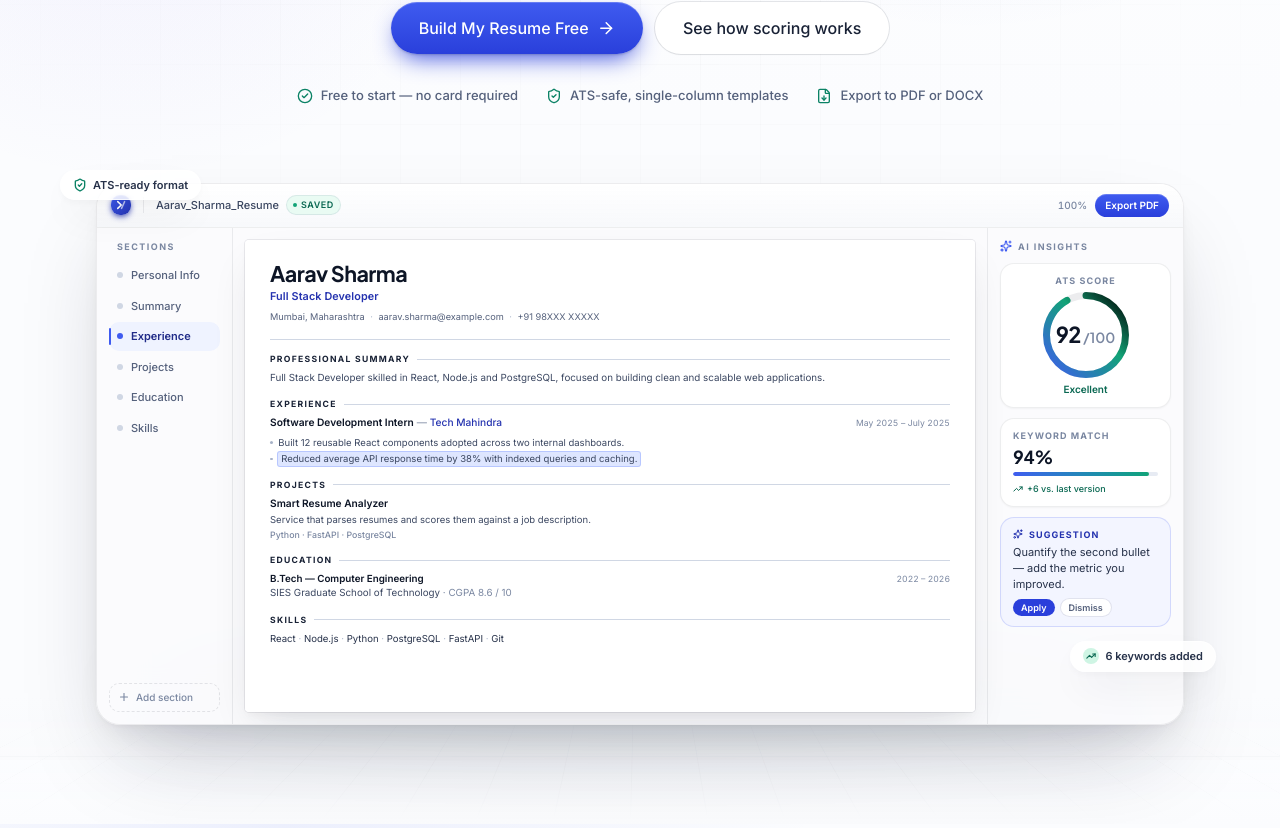
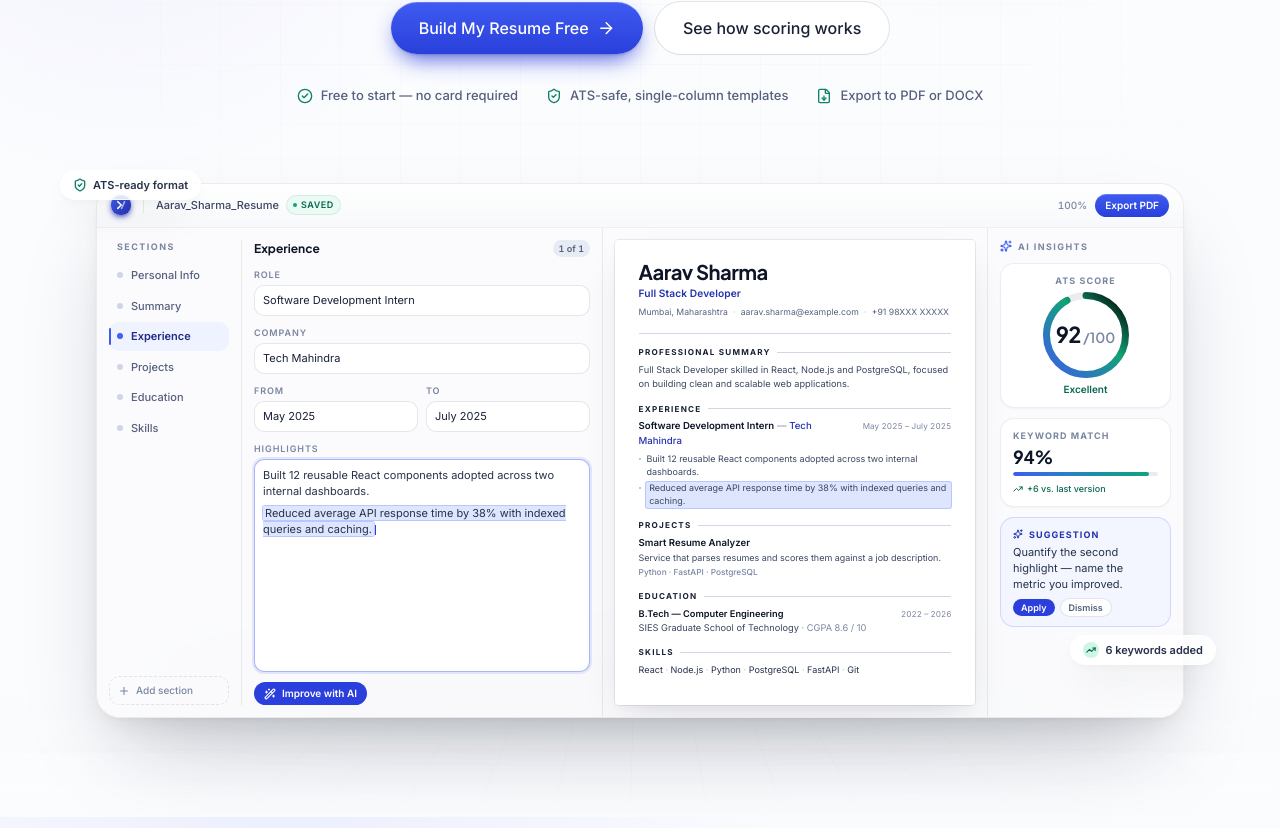
Before and after one commit to prit-esh-20/Resume-x-ai, a React (Vite) app in the folder frontend/: page / in a window 1280 px wide. Shown: the part 596-1424 px from the top of the page. Built offline with nearby package versions, Linux system fonts and the light colour scheme.

Commit message:
feat: enhance HeroProductMockup with new Field component and AI insights

```diff
--- a/frontend/src/components/HeroProductMockup.tsx
+++ b/frontend/src/components/HeroProductMockup.tsx
@@ -1,6 +1,6 @@
 import { useEffect, useState } from 'react'
 import { motion, useReducedMotion, useTransform } from 'framer-motion'
-import { Plus, ShieldCheck, Sparkles, TrendingUp } from 'lucide-react'
+import { Plus, ShieldCheck, Sparkles, TrendingUp, Wand2 } from 'lucide-react'
 import { ResumeDocument } from '@/components/resume/ResumeDocument'
 import { ScoreRing } from '@/components/ui/ScoreRing'
 import { AnimatedNumber } from '@/components/ui/AnimatedNumber'
@@ -12,8 +12,9 @@ import { atsScore } from '@/data/atsBreakdown'
 import { cx } from '@/lib/cx'
 
 const KEYWORD_MATCH = 94
+const ROLE = heroResume.experience[0]
 
-/** Walks the editor selection forward a few steps on load, then rests. */
+/** Walks the editor selection forward a couple of steps on load, then rests. */
 function useSettlingSelection(steps: number, dwell = 1100) {
   const prefersReduced = useReducedMotion()
   const [index, setIndex] = useState(0)
@@ -60,20 +61,58 @@ function WindowChrome() {
   )
 }
 
-/* -------------------------------------------------------------- left rail */
+/* ------------------------------------------------------------- editor pane */
 
-function EditorRail({ className }: { className?: string }) {
+function Field({
+  label,
+  value,
+  className,
+  caret,
+}: {
+  label: string
+  value: string
+  className?: string
+  caret?: boolean
+}) {
+  return (
+    <div className={cx('flex flex-col gap-1', className)}>
+      <p className="text-[0.5625rem] font-semibold tracking-[0.1em] text-ink-400 uppercase">
+        {label}
+      </p>
+      <div
+        className={cx(
+          'flex min-w-0 items-center rounded-md border bg-white px-2 py-1.5 text-[0.6875rem] text-ink-800',
+          caret ? 'border-cobalt-500/45 ring-2 ring-cobalt-500/12' : 'border-ink-900/10',
+        )}
+      >
+        <span className="truncate">{value}</span>
+        {caret ? (
+          <motion.span
+            className="ml-px inline-block h-[0.85em] w-px shrink-0 bg-cobalt-600"
+            animate={{ opacity: [1, 1, 0, 0] }}
+            transition={{ duration: 1.1, repeat: Infinity, times: [0, 0.5, 0.5, 1] }}
+          />
+        ) : null}
+      </div>
+    </div>
+  )
+}
+
+function EditorPane({ className }: { className?: string }) {
   const active = useSettlingSelection(2)
+  const activeIndex = Math.min(active, editorSections.length - 1)
 
   return (
-    <div className={cx('flex-col gap-2 border-r border-ink-900/7 py-3 pr-3', className)}>
+    <div className={cx('gap-3 border-r border-ink-900/7 py-3 pr-3', className)}>
+      {/* Section list */}
+      <div className="flex w-[7.5rem] shrink-0 flex-col gap-2">
         <p className="px-2 text-[0.5625rem] font-bold tracking-[0.16em] text-ink-400 uppercase">
           Sections
         </p>
 
         <ul className="flex flex-col gap-0.5">
           {editorSections.map((section, index) => {
-          const isActive = index === Math.min(active, editorSections.length - 1)
+            const isActive = index === activeIndex
             return (
               <li key={section}>
                 <div
@@ -107,6 +146,53 @@ function EditorRail({ className }: { className?: string }) {
         <div className="mt-auto flex items-center gap-1.5 rounded-md border border-dashed border-ink-900/10 px-2 py-1.5 text-[0.625rem] font-medium text-ink-400">
           <Plus className="size-3" strokeWidth={2.2} />
           Add section
+        </div>
+      </div>
+
+      {/* Active section form */}
+      <div className="flex min-w-0 flex-1 flex-col gap-2.5 border-l border-ink-900/7 pl-3">
+        <div className="flex items-center justify-between gap-2">
+          <p className="font-display text-[0.75rem] font-bold text-ink-900">
+            {editorSections[activeIndex]}
+          </p>
+          <span className="rounded-full bg-ink-100 px-1.5 py-0.5 text-[0.5625rem] font-semibold text-ink-500 tabular-nums">
+            1 of 1
+          </span>
+        </div>
+
+        <Field label="Role" value={ROLE.role} />
+        <Field label="Company" value={ROLE.org} />
+
+        <div className="grid grid-cols-2 gap-2">
+          <Field label="From" value="May 2025" />
+          <Field label="To" value="July 2025" />
+        </div>
+
+        <div className="flex min-h-0 flex-1 flex-col gap-1">
+          <p className="text-[0.5625rem] font-semibold tracking-[0.1em] text-ink-400 uppercase">
+            Highlights
+          </p>
+          <div className="flex flex-1 flex-col gap-1.5 rounded-md border border-cobalt-500/45 bg-white p-2 ring-2 ring-cobalt-500/12">
+            <p className="text-[0.6875rem] leading-[1.45] text-ink-700">
+              {ROLE.bullets[0]}
+            </p>
+            <p className="text-[0.6875rem] leading-[1.45] text-ink-700">
+              <span className="rounded-[2px] bg-cobalt-100 px-0.5 ring-1 ring-cobalt-300/70">
+                {ROLE.bullets[1]}
+              </span>
+              <motion.span
+                className="ml-px inline-block h-[0.85em] w-px align-middle bg-cobalt-600"
+                animate={{ opacity: [1, 1, 0, 0] }}
+                transition={{ duration: 1.1, repeat: Infinity, times: [0, 0.5, 0.5, 1] }}
+              />
+            </p>
+          </div>
+        </div>
+
+        <div className="flex items-center gap-1.5 self-start rounded-full bg-cobalt-600 px-2.5 py-1 text-[0.625rem] font-semibold text-white">
+          <Wand2 className="size-3" strokeWidth={2.2} />
+          Improve with AI
+        </div>
       </div>
     </div>
   )
@@ -154,11 +240,9 @@ function InsightsRail({ className }: { className?: string }) {
         transition={{ duration: 0.6, delay: 1, ease: easeOutExpo }}
         style={{ transform: 'translateZ(26px)' }}
       >
-        <div className="flex items-baseline justify-between gap-2">
         <p className="text-[0.5625rem] font-bold tracking-[0.12em] text-ink-400 uppercase">
           Keyword Match
         </p>
-        </div>
         <p className="font-display text-lg leading-none font-bold text-ink-900">
           <AnimatedNumber value={KEYWORD_MATCH} suffix="%" immediate duration={1.6} />
         </p>
@@ -193,7 +277,7 @@ function InsightsRail({ className }: { className?: string }) {
           Suggestion
         </p>
         <p className="text-[0.6875rem] leading-[1.45] text-ink-700">
-          Quantify the second bullet — add the metric you improved.
+          Quantify the second highlight — name the metric you improved.
         </p>
         <div className="mt-0.5 flex gap-1.5">
           <span className="rounded-full bg-cobalt-600 px-2 py-0.5 text-[0.5625rem] font-semibold text-white">
@@ -256,7 +340,7 @@ export function HeroProductMockup({ className }: { className?: string }) {
       onPointerMove={handlePointerMove}
       onPointerLeave={handlePointerLeave}
       role="img"
-      aria-label="Preview of the ResumeX AI editor: a section list, a live resume preview for a demonstration candidate, and an AI insights panel showing a demonstration ATS score of 92 out of 100 and a 94 percent keyword match."
+      aria-label="Preview of the ResumeX AI editor: an editable Experience form on the left, a live resume preview for a demonstration candidate in the centre, and an AI insights panel showing a demonstration ATS score of 92 out of 100 and a 94 percent keyword match."
     >
       {/* Soft contact shadow grounding the slab */}
       <div
@@ -283,13 +367,13 @@ export function HeroProductMockup({ className }: { className?: string }) {
             <div className="overflow-hidden rounded-2xl [transform-style:preserve-3d]">
               <WindowChrome />
 
-              <div className="grid grid-cols-1 gap-0 bg-ink-50/40 px-3 sm:grid-cols-[minmax(0,1fr)_10.75rem] lg:grid-cols-[7.75rem_minmax(0,1fr)_11.5rem]">
-                <EditorRail className="hidden lg:flex" />
+              <div className="grid grid-cols-1 items-stretch bg-ink-50/40 px-3 sm:grid-cols-[minmax(0,1fr)_11rem] lg:grid-cols-[minmax(0,1fr)_24rem_11.5rem]">
+                <EditorPane className="hidden lg:flex" />
 
-                {/* Resume paper — lifted forward in the 3D scene */}
-                <div className="@container px-0 py-3 sm:px-3">
+                {/* Resume paper — portrait page, lifted forward in the 3D scene */}
+                <div className="flex justify-center px-0 py-3 sm:px-3">
                   <div
-                    className="h-[19rem] overflow-hidden rounded-[4px] ring-1 ring-ink-900/8 shadow-lg sm:h-[22rem] lg:h-[29.5rem]"
+                    className="@container aspect-[1/1.294] w-full max-w-[22.5rem] overflow-hidden rounded-[4px] ring-1 ring-ink-900/8 shadow-lg"
                     style={{ transform: 'translateZ(18px)' }}
                   >
                     <ResumeDocument content={heroResume} showSuggestion />
```
Lines whose indentation alone changed are shown as unchanged.
